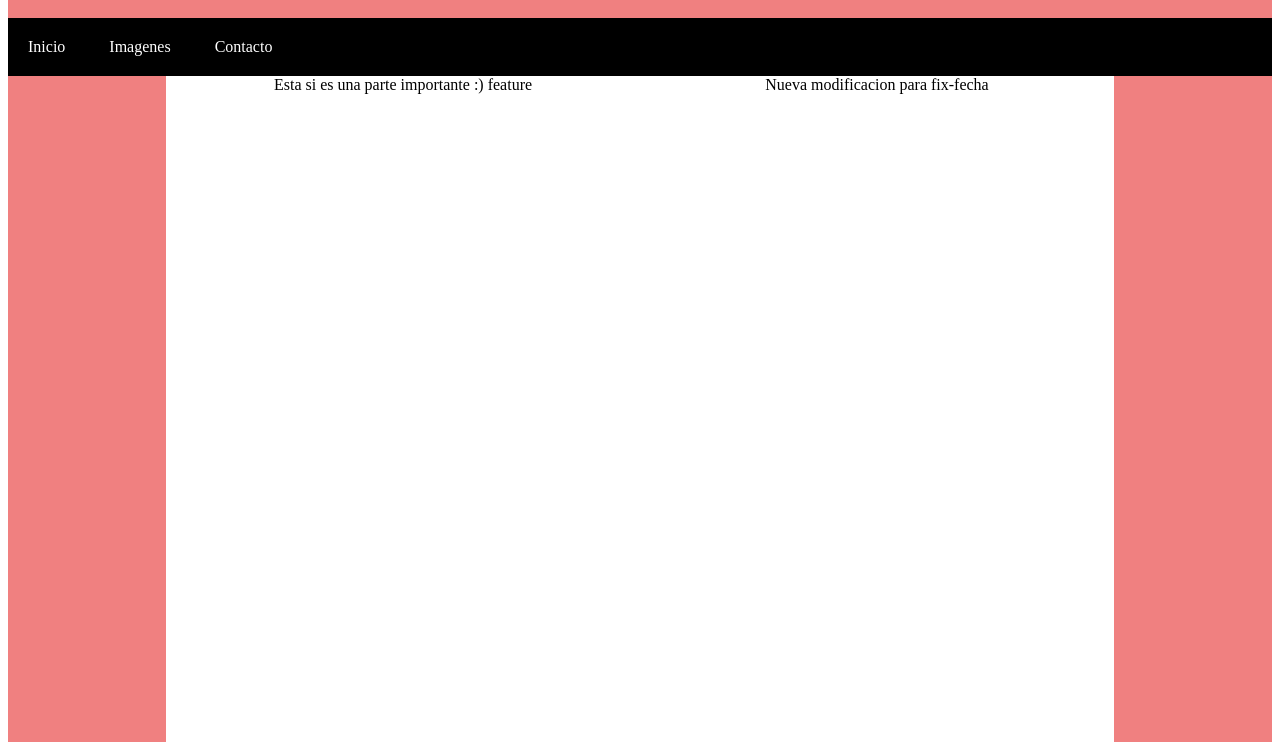
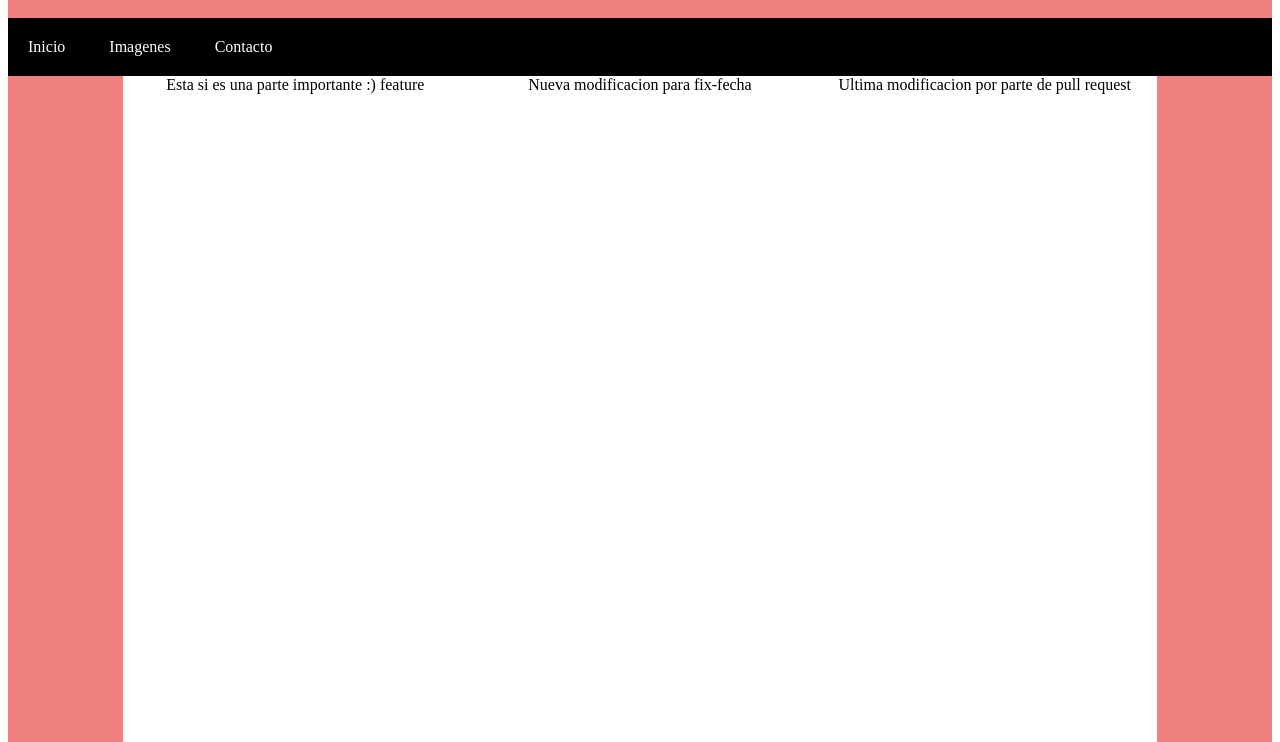
Before and after one commit to laurachan000/PruebasGit, a plain HTML site: page index.html in a window 1280 px wide. Shown: the part 58-800 px from the top of the page. Drawn offline with Linux system fonts and the light colour scheme.

Commit message:
ultimo y ya nos vamos

```diff
--- a/index.html
+++ b/index.html
@@ -39,6 +39,11 @@
             Nueva modificacion para fix-fecha
 
         </section>
+        <section>
+
+            Ultima modificacion por parte de pull request
+
+        </section>
 
         <aside>
 
```
